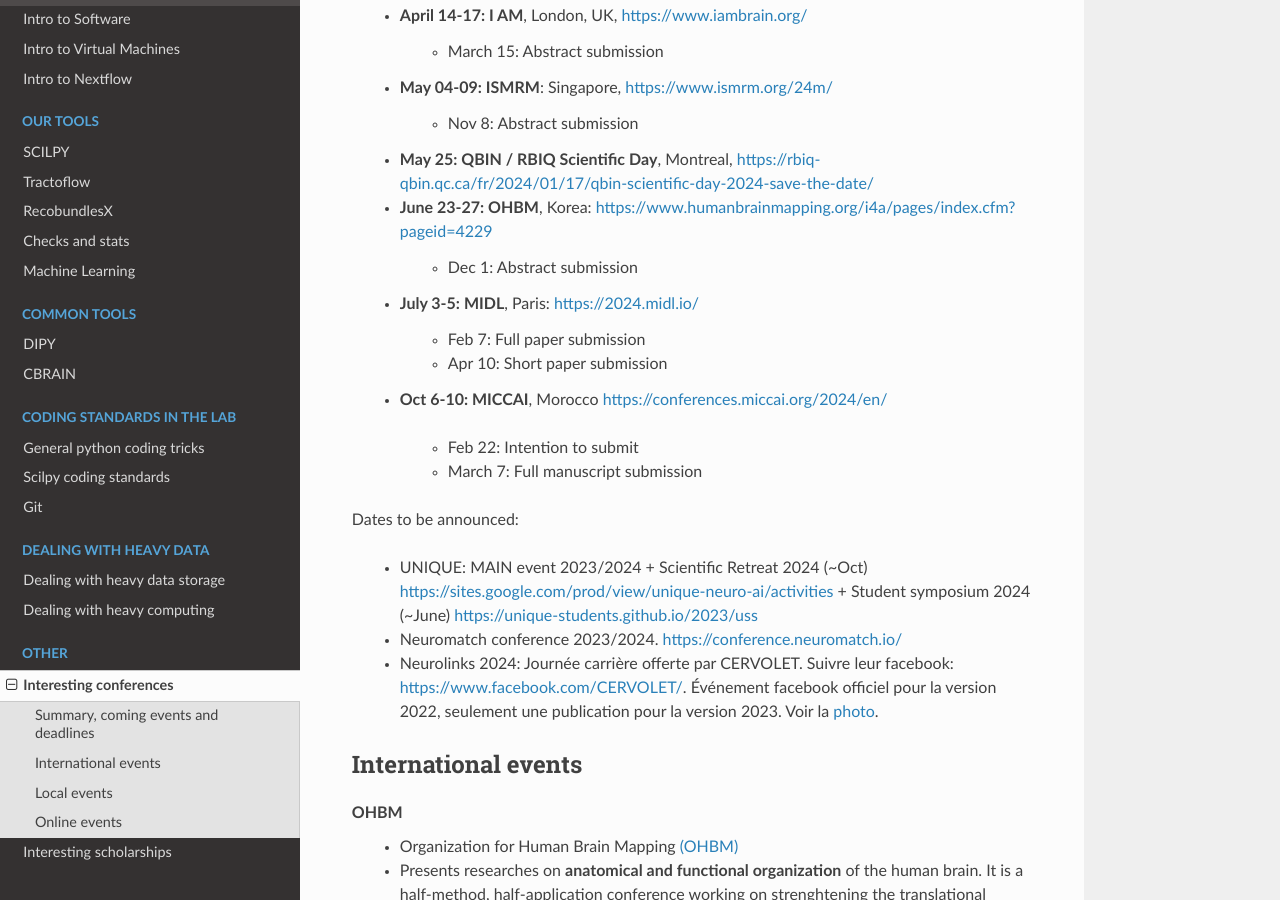
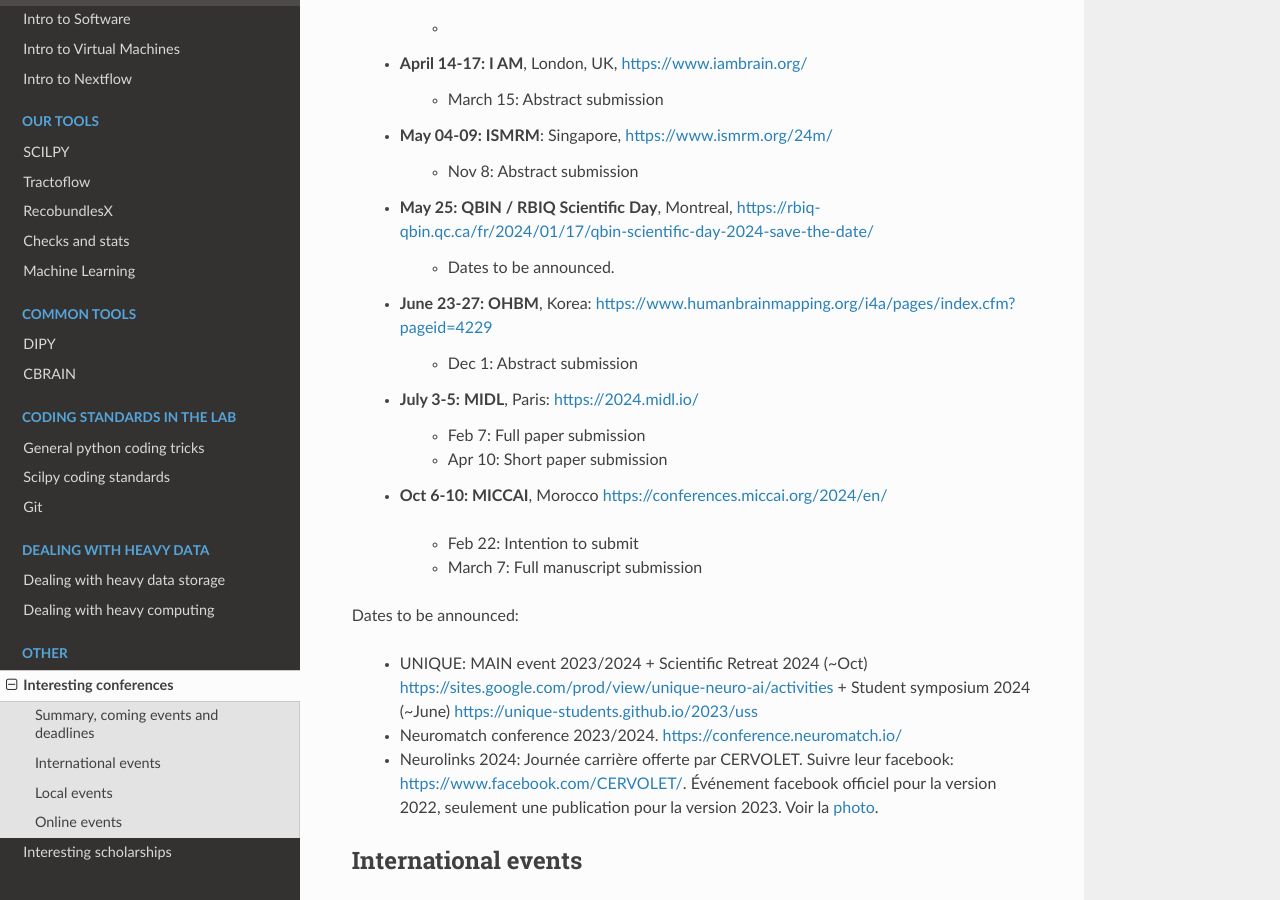
Before and after one commit to scilus/scil-documentation, a Sphinx documentation site: the page built from source/other/conferences.rst, in a window 1280 px wide and 900 px high, scrolled down 356 px. Built offline with Sphinx 7.4.7 and the Read the Docs theme 2.0.0, drawn with Linux system fonts in a browser that asks for light colours.

Commit message:
Equal spacing of elements

```diff
--- a/source/other/conferences.rst
+++ b/source/other/conferences.rst
@@ -15,6 +15,8 @@
 
     - **March 11 - 15, Dipy Workshop**, Indiana, Bloomington, https://dipy.org/workshops/dipy-workshop-2024
 
+        -
+
     - **April 14-17: I AM**, London, UK, https://www.iambrain.org/
 
         - March 15: Abstract submission
@@ -24,6 +26,8 @@
         - Nov 8: Abstract submission
 
     - **May 25: QBIN / RBIQ Scientific Day**, Montreal, https://rbiq-qbin.qc.ca/fr/2024/01/17/qbin-scientific-day-2024-save-the-date/
+
+        - Dates to be announced.
 
     - **June 23-27: OHBM**, Korea: https://www.humanbrainmapping.org/i4a/pages/index.cfm?pageid=4229
 
```
